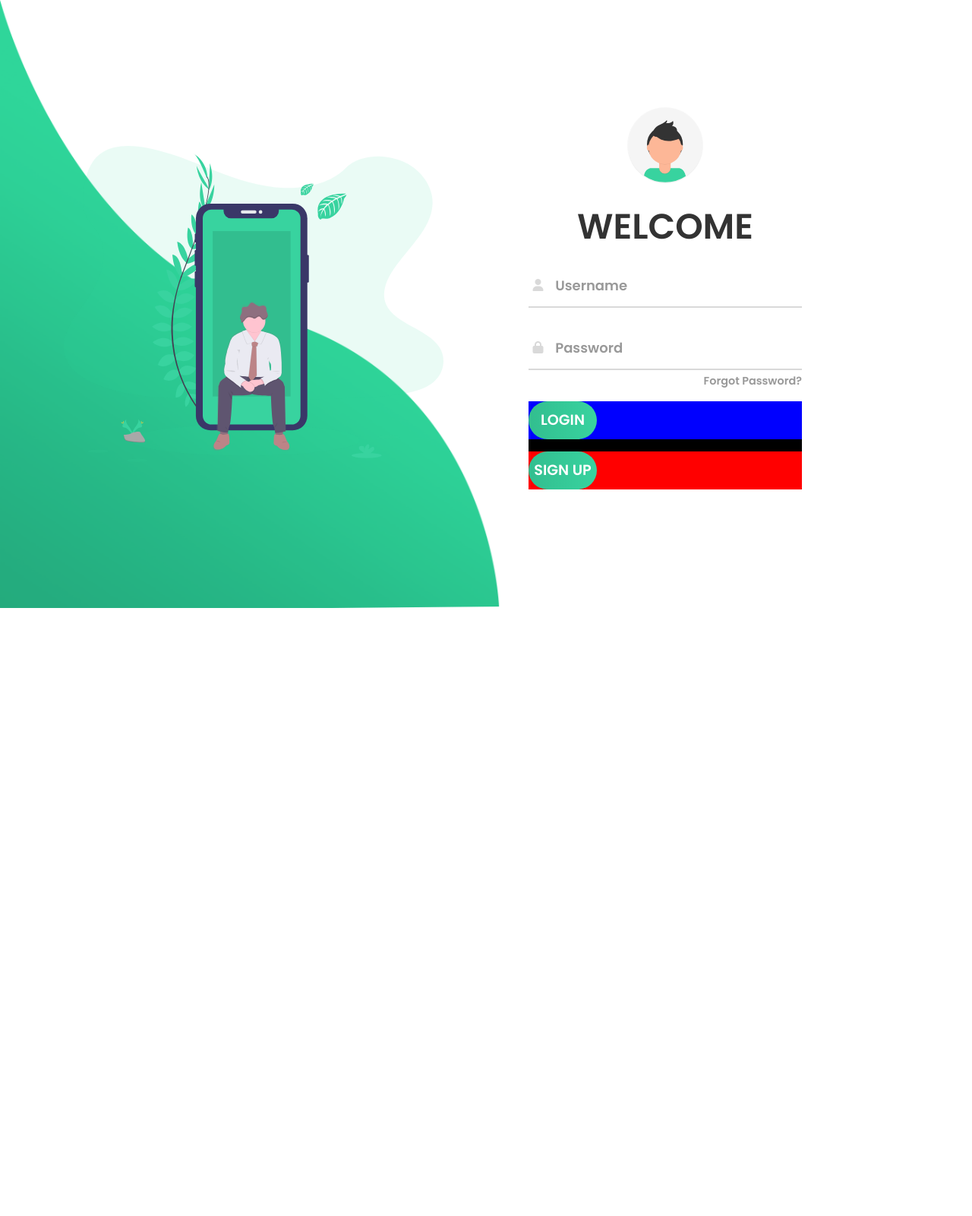
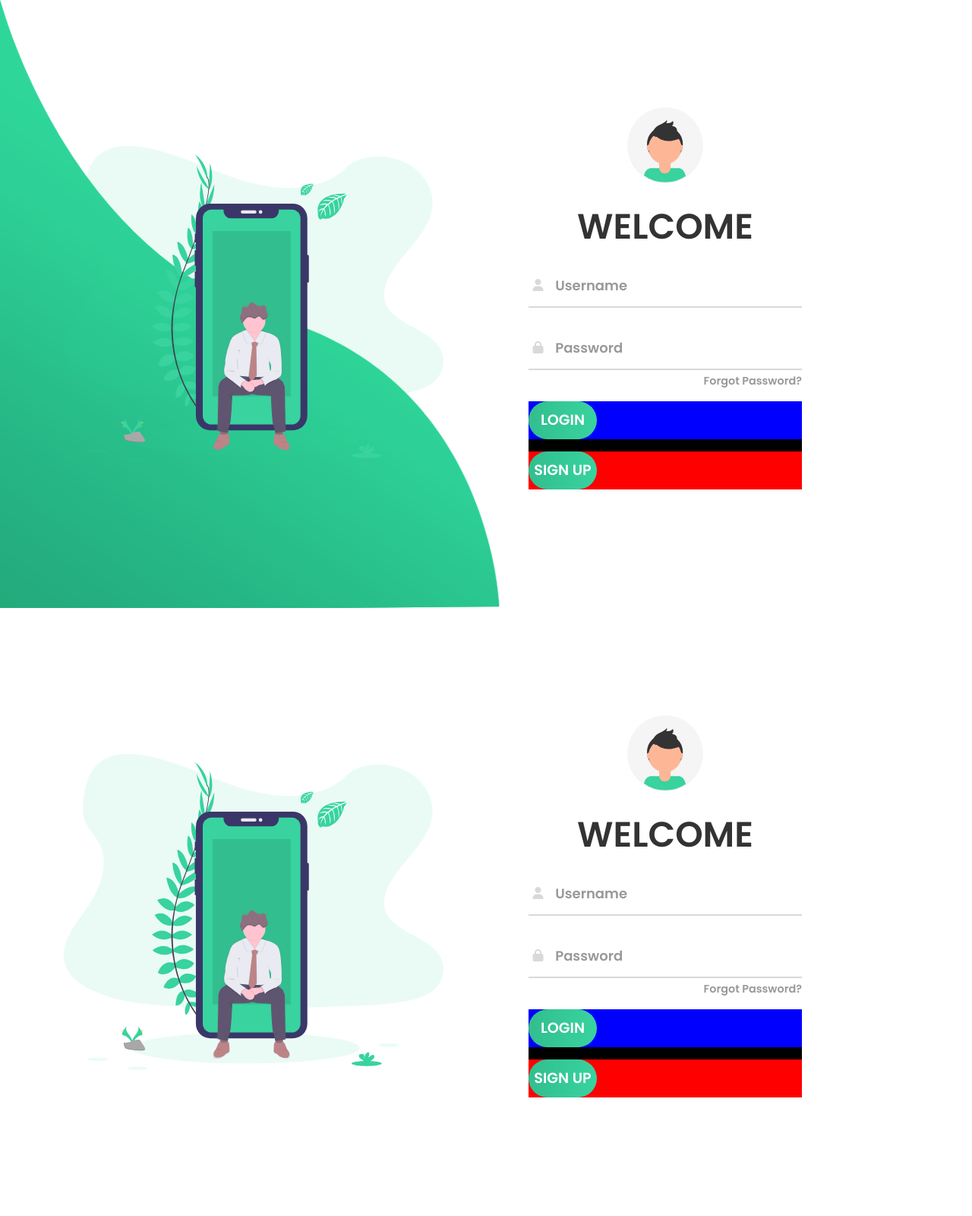
Before and after one commit to subbareddykovvuri/Finance, a Node server app: page /login in a window 1280 px wide. Shown: the whole page at 76% size. Before the commit the page ends 800 px from the top, so only its background shows below. Run offline with Node 20, Linux system fonts and the light colour scheme; some libraries are stand-ins or nearby versions.

Commit message:
un expected

```diff
--- a/views/login.ejs
+++ b/views/login.ejs
@@ -50,3 +50,55 @@
     <script type="text/javascript" src="js/main.js"></script>
 </body>
 </html>
+<!DOCTYPE html>
+<html>
+<head>
+  <title>Animated Login Form</title>
+  <link rel="stylesheet" type="text/css" href="stylesheets/loginstyle.css">
+  <link href="https://fonts.googleapis.com/css?family=Poppins:600&display=swap" rel="stylesheet">
+  <script src="https://kit.fontawesome.com/a81368914c.js"></script>
+  <meta name="viewport" content="width=device-width, initial-scale=1">
+</head>
+<body>
+  <img class="wave" src="images/wave.png">
+  <div class="container">
+    <div class="img">
+      <img src="images/bg.svg">
+    </div>
+    <div class="login-content">
+      <form action="index.html">
+        <img src="images/avatar.svg">
+        <h2 class="title">Welcome</h2>
+              <div class="input-div one">
+                 <div class="i">
+                    <i class="fas fa-user"></i>
+                 </div>
+                 <div class="div">
+                    <h5>Username</h5>
+                    <input type="text" class="input">
+                 </div>
+              </div>
+              <div class="input-div pass">
+                 <div class="i">
+                    <i class="fas fa-lock"></i>
+                 </div>
+                 <div class="div">
+                    <h5>Password</h5>
+                    <input type="password" class="input">
+                 </div>
+              </div>
+              <a href="#">Forgot Password?</a>
+              <div class="row" style="background-color: black">
+                <div class="col-md-1" style="background-color: blue">
+              <input type="submit" class="btn" value="Login">
+            </div>
+            <div class="col-md-12" style="background-color: red">
+              <button class="btn" type="button" onclick="window.location.href='signup'">SIGN UP</button>
+            </div>
+            </div>
+            </form>
+        </div>
+    </div>
+    <script type="text/javascript" src="js/main.js"></script>
+</body>
+</html>
```
